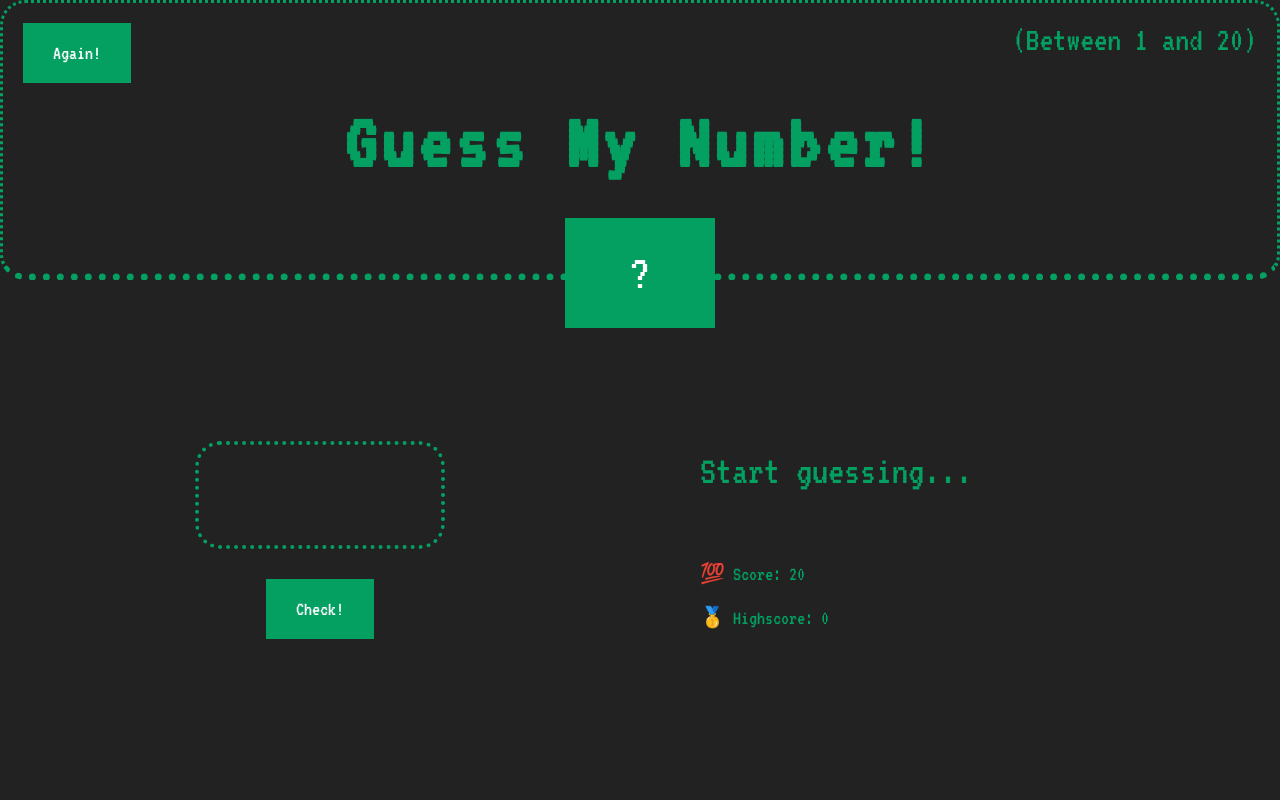
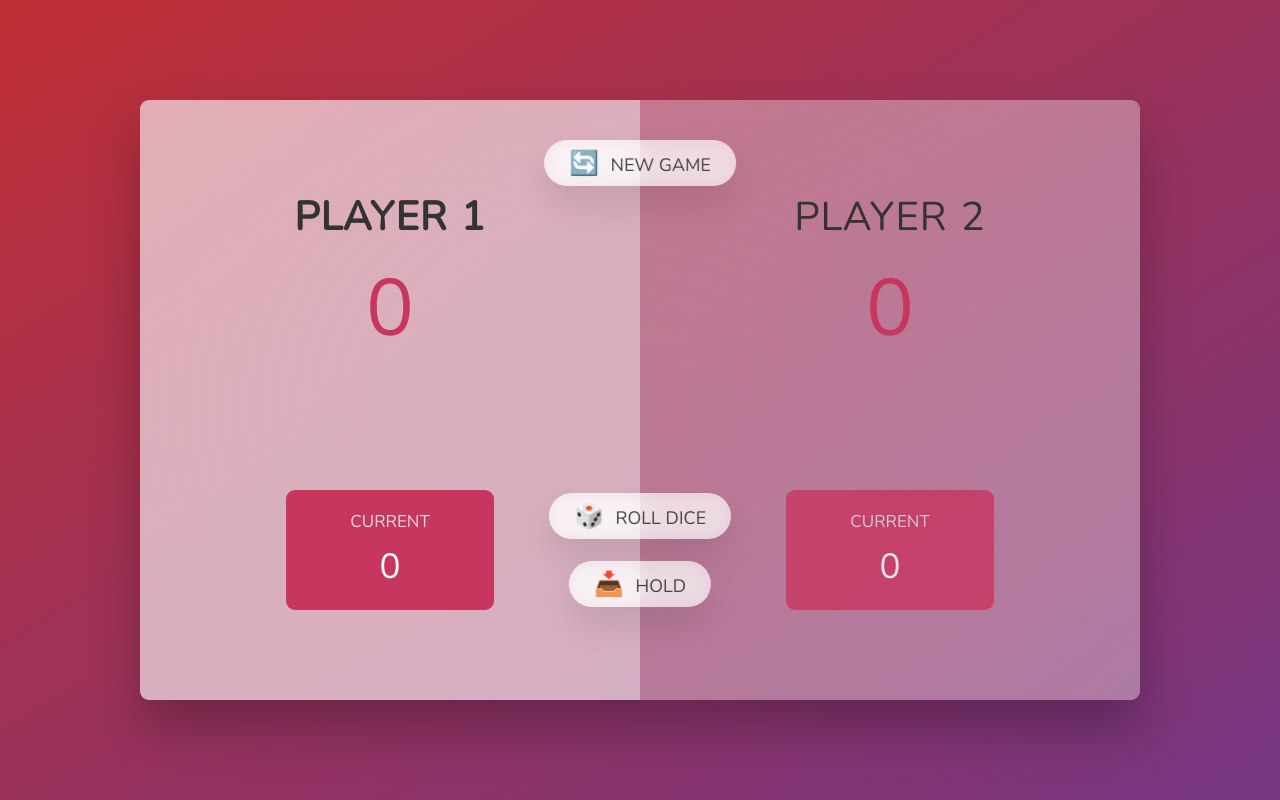
Before and after one commit to G-Jenkins/Games, a plain HTML site: page index.html in a window 1280 px wide. Drawn offline with nearby package versions, Linux system fonts and the light colour scheme.

Commit message:
Dice Game
Game with dice, first to 100 wins.

```diff
--- a/index.html
+++ b/index.html
@@ -5,27 +5,31 @@
     <meta name="viewport" content="width=device-width, initial-scale=1.0" />
     <meta http-equiv="X-UA-Compatible" content="ie=edge" />
     <link rel="stylesheet" href="style.css" />
-    <title>Guess My Number!</title>
+    <title>Pig Game</title>
   </head>
   <body>
-    <header>
-      <h1>Guess My Number!</h1>
-      <p class="between">(Between 1 and 20)</p>
-      <button class="btn again">Again!</button>
-      <div class="number">?</div>
-    </header>
     <main>
-      <section class="left">
-        <input type="number" class="guess" />
-        <button class="btn check">Check!</button>
+      <section class="player player--0 player--active">
+        <h2 class="name" id="name--0">Player 1</h2>
+        <p class="score" id="score--0">43</p>
+        <div class="current">
+          <p class="current-label">Current</p>
+          <p class="current-score" id="current--0">0</p>
+        </div>
       </section>
-      <section class="right">
-        <p class="message">Start guessing...</p>
-        <p class="label-score">💯 Score: <span class="score">20</span></p>
-        <p class="label-highscore">
-          🥇 Highscore: <span class="highscore">0</span>
-        </p>
+      <section class="player player--1">
+        <h2 class="name" id="name--1">Player 2</h2>
+        <p class="score" id="score--1">24</p>
+        <div class="current">
+          <p class="current-label">Current</p>
+          <p class="current-score" id="current--1">0</p>
+        </div>
       </section>
+
+      <img src="dice-5.png" alt="Playing dice" class="dice" />
+      <button class="btn btn--new">🔄 New game</button>
+      <button class="btn btn--roll">🎲 Roll dice</button>
+      <button class="btn btn--hold">📥 Hold</button>
     </main>
     <script src="script.js"></script>
   </body>
--- a/script.js
+++ b/script.js
@@ -1,100 +1,96 @@
-'use strict';
+"use strict";
 
-/*
-console.log(document.querySelector('.message').textContent);
-document.querySelector('.message').textContent = 'Correct Number!'
-console.log(document.querySelector('.message').textContent);
+// Selecting elements
+const player0El = document.querySelector(".player--0");
+const player1El = document.querySelector(".player--1");
 
-document.querySelector('.number').textContent = 13;
-document.querySelector('.score').textContent = 10;
+const score0El = document.querySelector("#score--0");
+const score1El = document.getElementById("score--1");
+const diceEl = document.querySelector(".dice");
+const current0El = document.getElementById("current--0");
+const current1El = document.getElementById("current--1");
+const btnNew = document.querySelector(".btn--new");
+const btnRoll = document.querySelector(".btn--roll");
+const btnHold = document.querySelector(".btn--hold ");
 
-document.querySelector('.guess').value = 21;
-console.log(document.querySelector('.guess').value);
- */
+let currentScore, scores, activePlayer, playing;
+const init = function () {
+  scores = [0, 0];
+  currentScore = 0;
+  activePlayer = 0;
+  playing = true;
 
-let secretNumber = Math.trunc(Math.random()*20) + 1;
-let score = 20;
-let highscore = 0;
+  score0El.textContent = 0;
+  score1El.textContent = 0;
+  current0El.textContent = 0;
+  current1El.textContent = 0;
 
-const displayMessage = function (message) {
-    document.querySelector('.message').textContent = message;
-}
+  diceEl.classList.add("hidden");
+  player0El.classList.remove("player--winner");
+  player1El.classList.remove("player--winner");
+  player0El.classList.add("player--active");
+  player1El.classList.remove("player--active");
+};
+init();
 
-document.querySelector('.check').addEventListener('click', function() {
-    let guess = Number(document.querySelector('.guess').value);
-    console.log(guess, typeof guess);
-        // When there's no input
-    if(!guess) {
-        // document.querySelector('.message').textContent = 'No number!';
-        displayMessage('No number!');
-        // When player wins
-    } else if (guess === secretNumber) {
-        // document.querySelector('.message').textContent = 'Correct Number!';
-        displayMessage('Correct Number!')
+const switchPlayer = function () {
+  document.getElementById(`current--${activePlayer}`).textContent = 0;
+  currentScore = 0;
+  activePlayer = activePlayer === 0 ? 1 : 0;
+  player0El.classList.toggle("player--active");
+  player1El.classList.toggle("player--active");
+};
 
-document.querySelector('.number').textContent = secretNumber;
+// Roll dice functions
+btnRoll.addEventListener("click", function () {
+  if (playing) {
+    // 1. Generate random button roll
+    const dice = Math.trunc(Math.random() * 6) + 1;
 
-        document.querySelector('body').style.backgroundColor = "#EEE"
-        document.querySelector('.number').style.width = "30rem";
-
-        if(score > highscore) {
-            highscore = score;
-            document.querySelector('.highscore').textContent = highscore;
-        }
-    }   // When guess is wrong
-    else if(guess !== secretNumber) {
-        if(score > 1) {
-            // document.querySelector('.message').textContent = guess > secretNumber ? 'Too high!' : 'Too low!' ;
-            displayMessage(guess > secretNumber ? 'Too high!' : 'Too low!');
-            score-- ;
-            document.querySelector('.score').textContent = score;
-            } else {
-                // document.querySelector('.message').textContent = "You lost the game!"
-                displayMessage('You lost the game!');
-
-            }
-
-
-      }
-
-      /*
-      // WHen guess is too high
-      else if (guess > secretNumber) {
-        if(score > 1) {
-        document.querySelector('.message').textContent = 'Too high!';
-        score-- ;
-        document.querySelector('.score').textContent = score;
-        } else {
-            document.querySelector('.message').textContent = "You lost the game!"
-
-        }
-
-    }   // WHen guess is too low
-    else if (guess < secretNumber) {
-        if(score > 1) {
-        document.querySelector('.message').textContent = 'Too low!';
-        score--;
-        document.querySelector('.score').textContent = score;
+    // 2. Display dice
+    diceEl.classList.remove("hidden");
+    diceEl.src = `dice-${dice}.png`;
+    // 3. Check for rolled 1: if true switch to next player
+    if (dice !== 1) {
+      // ADd dice to current score
+      currentScore += dice;
+      document.getElementById(`current--${activePlayer}`).textContent =
+        currentScore;
     } else {
-        document.querySelector('.message').textContent = "You lost the game!"
-
+      // Switch to next player
+      switchPlayer();
     }
-}
-    */
+  }
 });
 
-    document.querySelector('.again').addEventListener('click', function() {
+btnHold.addEventListener("click", function () {
+  if (playing) {
+    // 1. First add current score to active player's score
+    scores[activePlayer] += currentScore;
 
-        score = 20;
-        secretNumber = Math.trunc(Math.random()*20) + 1;
+    // scores[1] = scores[1] + currentScore
+    document.getElementById(`score--${activePlayer}`).textContent =
+      scores[activePlayer];
 
-        // document.querySelector('.message').textContent = 'Start guessing...';
-        displayMessage('Start guessing...');
-        document.querySelector('.score').textContent = score;
-        document.querySelector('.number').textContent = "?";
-        document.querySelector(".guess").value = "";
+    // 2. Check score is already >= {} 100
+    if (scores[activePlayer] >= 100) {
+      // Finish the game
+      playing = false;
+      diceEl.classList.add("hidden");
 
-        document.querySelector('body').style.backgroundColor = "#222";
-        document.querySelector('.number').style.width = '15rem';
+      document
+        .querySelector(`.player--${activePlayer}`)
+        .classList.add("player--winner");
+      document
+        .querySelector(`.player--${activePlayer}`)
+        .classList.remove("player--active");
+    } else {
+      // Switch to next player
+      switchPlayer();
+    }
+  }
+});
 
-    })
+// RESET
+
+btnNew.addEventListener("click", init);
--- a/style.css
+++ b/style.css
@@ -1,4 +1,4 @@
-@import url('https://fonts.googleapis.com/css2?family=Noto+Sans&family=VT323&display=swap');
+@import url("https://fonts.googleapis.com/css2?family=Nunito&display=swap");
 
 * {
   margin: 0;
@@ -12,114 +12,160 @@ html {
 }
 
 body {
-  font-family: 'VT323', monospace;
-  color: #03A062;
-  background-color: #222;
-  /* background-color: #60b347; */
+  font-family: "Nunito", sans-serif;
+  font-weight: 400;
+  height: 100vh;
+  color: #333;
+  background-image: linear-gradient(to top left, #753682 0%, #bf2e34 100%);
+  display: flex;
+  align-items: center;
+  justify-content: center;
 }
 
 /* LAYOUT */
-header {
+main {
   position: relative;
-  height: 35vh;
-  border-bottom: 7px solid #03A062;
-  border-style: dotted;
-  border-radius: 25px;
+  width: 100rem;
+  height: 60rem;
+  background-color: rgba(255, 255, 255, 0.35);
+  backdrop-filter: blur(200px);
+  filter: blur();
+  box-shadow: 0 3rem 5rem rgba(0, 0, 0, 0.25);
+  border-radius: 9px;
+  overflow: hidden;
+  display: flex;
 }
 
-main {
-  height: 65vh;
-  color: #03A062;
-  display: flex;
-  align-items: center;
-  justify-content: space-around;
-}
-
-.left {
-  width: 52rem;
+.player {
+  flex: 50%;
+  padding: 9rem;
   display: flex;
   flex-direction: column;
   align-items: center;
+  transition: all 0.75s;
 }
 
-.right {
-  width: 52rem;
-  font-size: 2rem;
+/* ELEMENTS */
+.name {
+  position: relative;
+  font-size: 4rem;
+  text-transform: uppercase;
+  letter-spacing: 1px;
+  word-spacing: 2px;
+  font-weight: 300;
+  margin-bottom: 1rem;
 }
 
-/* ELEMENTS STYLE */
-h1 {
+.score {
   font-size: 8rem;
-  letter-spacing: 5px;
-  text-align: center;
-  position: absolute;
-  width: 100%;
-  top: 52%;
-  left: 50%;
-  transform: translate(-50%, -50%);
+  font-weight: 300;
+  color: #c7365f;
+  margin-bottom: auto;
 }
 
-.number {
-  background: #03A062;
-  color: #FFF;
-  font-size: 5rem;
-  width: 15rem;
-  padding: 3rem 0rem;
-  text-align: center;
-  position: absolute;
-  bottom: 0;
-  left: 50%;
-  transform: translate(-50%, 50%);
+.player--active {
+  background-color: rgba(255, 255, 255, 0.4);
+}
+.player--active .name {
+  font-weight: 700;
+}
+.player--active .score {
+  font-weight: 400;
 }
 
-.between {
-  font-size: 3.4rem;
-  position: absolute;
-  top: 2rem;
-  right: 2rem;
+.player--active .current {
+  opacity: 1;
 }
 
-.again {
-  position: absolute;
-  top: 2rem;
-  left: 2rem;
+.current {
+  background-color: #c7365f;
+  opacity: 0.8;
+  border-radius: 9px;
+  color: #fff;
+  width: 65%;
+  padding: 2rem;
+  text-align: center;
+  transition: all 0.75s;
 }
 
-.guess {
-  background: none;
-  border: 4px solid #03A062;
-  font-family: inherit;
-  color: inherit;
-  font-size: 5rem;
-  padding: 2.5rem;
-  width: 25rem;
-  text-align: center;
-  display: block;
-  margin-bottom: 3rem;
-  border-style: dotted;
-  border-radius: 25px;;
+.current-label {
+  text-transform: uppercase;
+  margin-bottom: 1rem;
+  font-size: 1.7rem;
+  color: #ddd;
 }
 
-.btn {
-  border: none;
-  background-color: #03A062;
-  color: #FFF;
-  font-size: 2rem;
-  font-family: inherit;
-  padding: 2rem 3rem;
-  cursor: pointer;
+.current-score {
+  font-size: 3.5rem;
 }
 
-.btn:hover {
-  background-color: #ccc;
+/* ABSOLUTE POSITIONED ELEMENTS */
+.btn {
+  position: absolute;
+  left: 50%;
+  transform: translateX(-50%);
+  color: #444;
+  background: none;
+  border: none;
+  font-family: inherit;
+  font-size: 1.8rem;
+  text-transform: uppercase;
+  cursor: pointer;
+  font-weight: 400;
+  transition: all 0.2s;
+
+  background-color: white;
+  background-color: rgba(255, 255, 255, 0.6);
+  backdrop-filter: blur(10px);
+
+  padding: 0.7rem 2.5rem;
+  border-radius: 50rem;
+  box-shadow: 0 1.75rem 3.5rem rgba(0, 0, 0, 0.1);
 }
 
-.message {
-  margin-bottom: 8rem;
-  height: 3rem;
-  font-size: 40px;
+.btn::first-letter {
+  font-size: 2.4rem;
+  display: inline-block;
+  margin-right: 0.7rem;
 }
 
-.label-score {
-  margin-bottom: 2rem;
+.btn--new {
+  top: 4rem;
 }
+.btn--roll {
+  top: 39.3rem;
+}
+.btn--hold {
+  top: 46.1rem;
+}
+
+.btn:active {
+  transform: translate(-50%, 3px);
+  box-shadow: 0 1rem 2rem rgba(0, 0, 0, 0.15);
+}
+
+.btn:focus {
+  outline: none;
+}
+
+.dice {
+  position: absolute;
+  left: 50%;
+  top: 16.5rem;
+  transform: translateX(-50%);
+  height: 10rem;
+  box-shadow: 0 2rem 5rem rgba(0, 0, 0, 0.2);
+}
+
+.player--winner {
+  background-color: #2f2f2f;
+}
+
+.player--winner .name {
+  font-weight: 700;
+  color: #c7365f;
+}
+
+.hidden {
+  display: none;
+}
```
